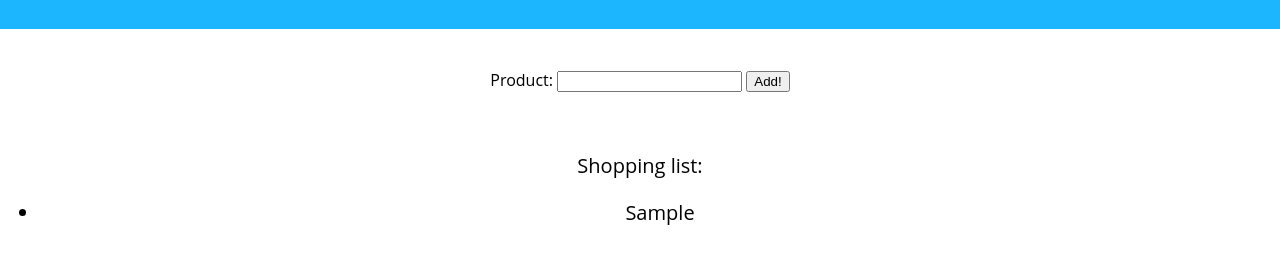
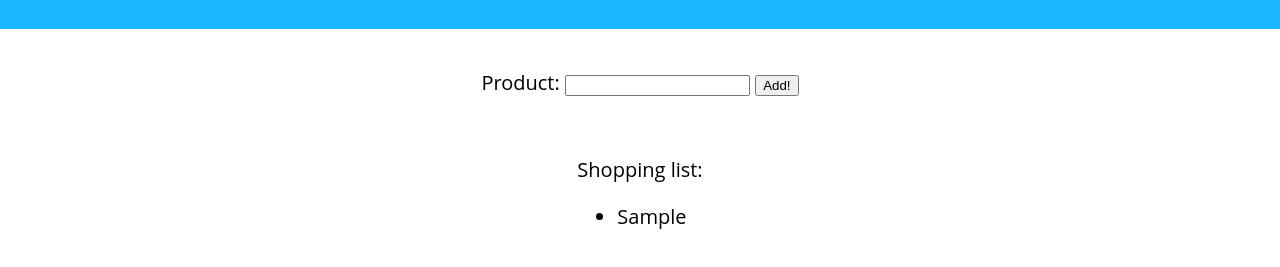
Before and after one commit to Maszka/zakupy, a plain HTML site: page index.html in a window 1280 px wide. Both pictures are taken after typing "Sample" into the empty fields and a click on the button "Add!". Shown: the part 171-438 px from the top of the page. Drawn offline with Linux system fonts and the light colour scheme.

Commit message:
Align the list

```diff
--- a/main.css
+++ b/main.css
@@ -18,11 +18,14 @@ header > div {
 
 #input{
     margin: 40px 0 60px;
+    font-size: 20px;
 }
+
 #shopping-list{
     font-size: 20px;
+    display: inline-block;
 }
-#list{
-    margin-left: auto;
-    margin-right: auto;
+
+#list li {
+    text-align: left;
 }
```
